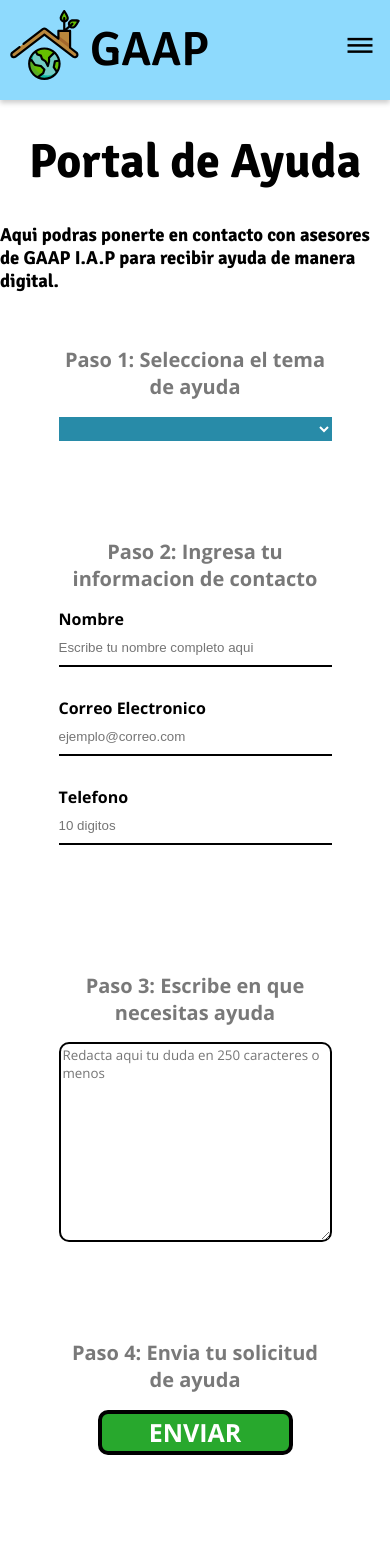
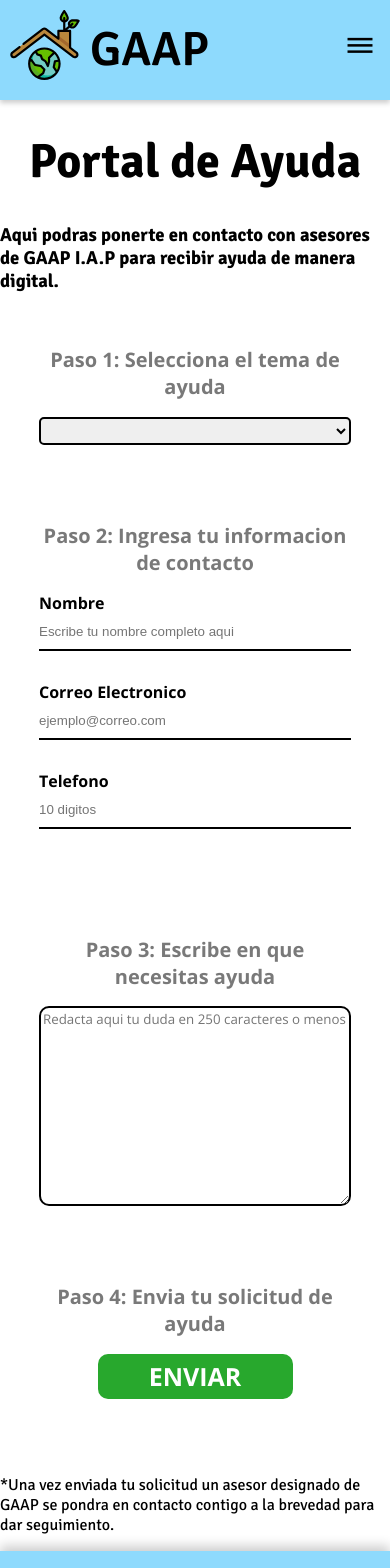
Before and after one commit to De-Bug-Labs/ldaw, a Vue app: page /help in a window 390 px wide. Shown: the top 1568 px of the page. Built offline with nearby package versions, Linux system fonts and the light colour scheme.

Commit message:
Correcciones esteticas y dudas existenciales

```diff
--- a/public/index.html
+++ b/public/index.html
@@ -4,7 +4,7 @@
     <meta charset="utf-8">
     <meta http-equiv="X-UA-Compatible" content="IE=edge">
     <meta name="viewport" content="width=device-width,initial-scale=1.0">
-    <link rel="icon" href="<%= BASE_URL %>trophy.svg">
+    <link rel="icon" href="trophy.svg">
     <title><%= htmlWebpackPlugin.options.title %></title>
   </head>
   <body>
--- a/src/App.vue
+++ b/src/App.vue
@@ -1,6 +1,6 @@
 <template>
   <div class="nav">
-    <router-link to="/about" class="logo1"
+    <router-link to="/" class="logo1"
       ><img src="../public/img/roof.svg" />
       <p>GAAP</p></router-link
     >
@@ -8,6 +8,11 @@
       ><i class="large material-icons">dehaze</i></a
     >
     <ul :class="{ active1: movile }">
+      <li>
+        <router-link to="/about"
+          >Nosotros <img src="../public/img/g.svg"
+        /></router-link>
+      </li>
       <li>
         <router-link to="/temp"
           >Material <img src="../public/img/globe.svg"
@@ -135,7 +140,6 @@
 
     li {
       list-style: none;
-
       a {
         position: relative;
         padding: 5px 20px;
@@ -185,7 +189,11 @@
         a {
           display: flex;
           padding: 10px 10px;
-          font-size: 18px;
+          font-size: 16px;
+          img {
+            height: 19px;
+            margin-left: 5px;
+          }
         }
       }
     }
@@ -231,6 +239,9 @@
           &.router-link-exact-active {
             background: #ffffff;
           }
+          &:hover {
+            background: #ffffff;
+          }
         }
       }
     }
--- a/src/components/HelpForm.vue
+++ b/src/components/HelpForm.vue
@@ -7,7 +7,12 @@
     </h3>
     <div class="section">
       <h2>Paso 1: Selecciona el tema de ayuda</h2>
-      <select id="seccion" v-model="seccion" name="seccion">
+      <select
+        id="seccion"
+        v-model="seccion"
+        name="seccion"
+        :class="{ missing }"
+      >
         <option value="1">Ayuda con Nutricion</option>
         <option value="2">Ayuda con Medicina</option>
         <option value="3">Ayuda con Dental</option>
@@ -21,6 +26,7 @@
 
       <label for="name" class="form-label">Nombre</label>
       <input
+        :class="{ missing }"
         v-model="nombre"
         type="text"
         id="name"
@@ -30,6 +36,7 @@
 
       <label for="mail" class="form-label">Correo Electronico</label>
       <input
+        :class="{ missing }"
         v-model="correo"
         type="mail"
         id="mail"
@@ -39,6 +46,7 @@
 
       <label for="phone" class="form-label">Telefono</label>
       <input
+        :class="{ missing }"
         v-model="telefono"
         type="tel"
         id="phone"
@@ -49,6 +57,7 @@
     <div class="section">
       <h2>Paso 3: Escribe en que necesitas ayuda</h2>
       <textarea
+        :class="{ missing }"
         v-model="mensaje"
         name="message"
         id="message"
@@ -77,6 +86,8 @@
       correo: "",
       telefono: "",
       mensaje: "",
+      complete: false,
+      missing: false,
     };
   },
   methods: {
@@ -145,6 +156,10 @@
     border-radius: 10px;
     font-family: "Open Sans", sans-serif;
   }
+  textarea:focus::placeholder {
+    color: transparent;
+    transition: 0.4s;
+  }
   input {
     padding: 10px 0;
     margin-bottom: 30px;
@@ -154,15 +169,32 @@
     border: none;
     border-bottom: 2px solid rgb(0, 0, 0);
   }
+  input.missing {
+    border-bottom: 2px solid rgb(255, 0, 0);
+  }
+
+  input:focus::placeholder {
+    color: transparent;
+    transition: 0.4s;
+  }
+  input:focus {
+    color: transparent;
+    transition: 0.4s;
+    border-bottom: 2px solid rgb(0, 0, 0);
+  }
   select {
-    background-color: #288ba8;
-    color: rgb(255, 255, 255);
+    color: rgb(0, 0, 0);
     font-size: 20px;
-    border: none;
+    border-radius: 5px;
+    border: 2px solid black;
     option {
       font-family: "Open Sans", sans-serif;
       font-size: 20px;
     }
+  }
+
+  select.missing {
+    border: 2px solid rgb(255, 0, 0);
   }
 
   input[type="submit"] {
@@ -176,66 +208,24 @@
     font-size: 25px;
     background-color: #28a82d;
     border-radius: 10px;
-    padding-top: 1px;
     color: white;
     font-weight: 700;
+    display: flex;
+    justify-content: center;
+    align-items: center;
+    padding: 0;
+    margin-bottom: 0px;
+  }
+
+  input[type="submit"]:hover {
     border: 4px solid black;
   }
 }
 @media screen and (max-width: 900px) {
   .container {
     .section {
-      margin-bottom: 80px;
-      display: flex;
-      flex-direction: column;
-      text-align: center;
-      width: 70%;
-    }
-
-    textarea {
-      height: 200px !important;
-      box-sizing: border-box;
-      box-shadow: none;
-      outline: none;
-      border: 2px solid black;
-      border-radius: 10px;
-      font-family: "Open Sans", sans-serif;
-    }
-    input {
-      padding: 10px 0;
-      margin-bottom: 30px;
-      box-sizing: border-box;
-      box-shadow: none;
-      outline: none;
-      border: none;
-      border-bottom: 2px solid rgb(0, 0, 0);
-    }
-    select {
-      background-color: #288ba8;
-      color: rgb(255, 255, 255);
-      font-size: 20px;
-      border: none;
-      option {
-        color: rgb(255, 255, 255);
-        font-family: "Open Sans", sans-serif;
-        font-size: 20px;
-      }
-    }
-    input[type="submit"] {
-      border-bottom: none;
-      cursor: pointer;
-      width: 195px;
-      height: 45px;
-      align-self: center;
-      font-family: "Open Sans", sans-serif;
-      text-transform: uppercase;
-      font-size: 25px;
-      background-color: #28a82d;
-      border-radius: 10px;
-      padding-top: 1px;
-      color: white;
-      font-weight: 700;
-      border: 4px solid black;
+      margin-bottom: 60px;
+      width: 80%;
     }
   }
 }
```
Also changed, not shown: public/img/g.svg (added).
